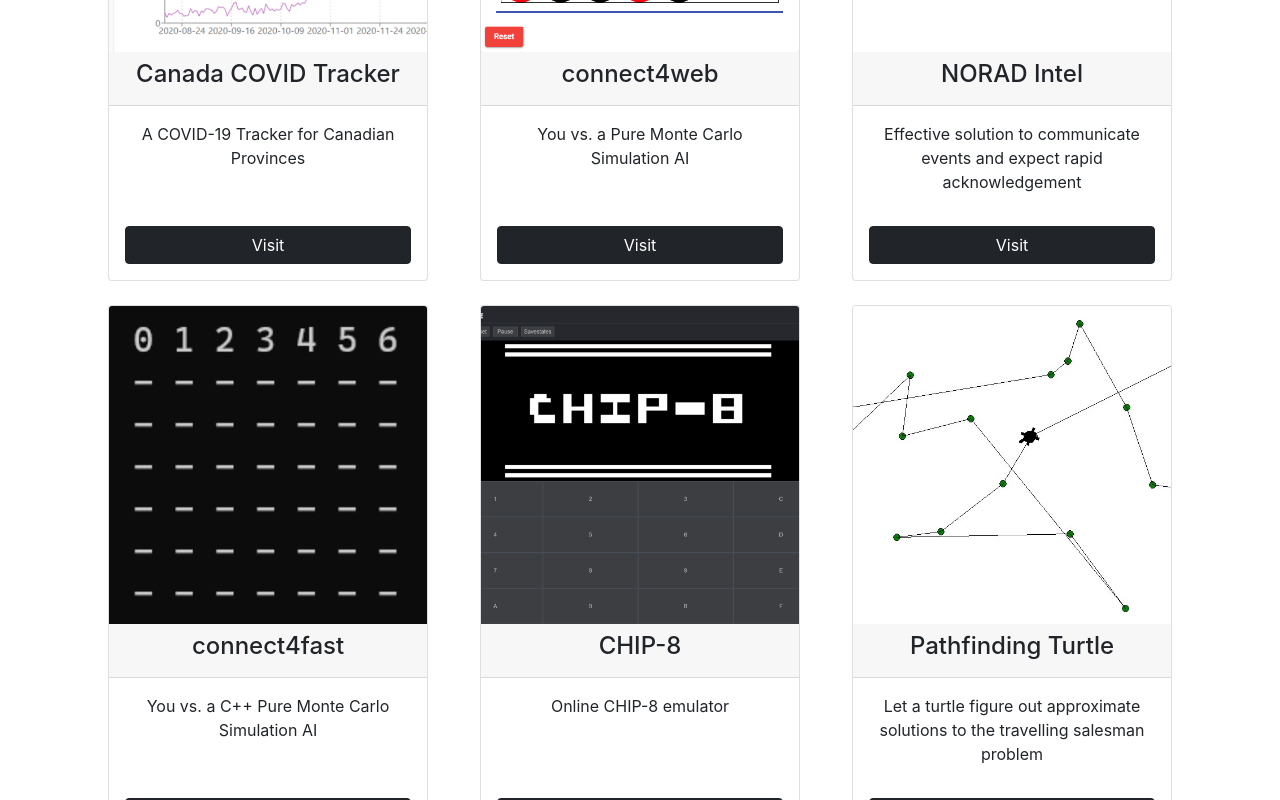
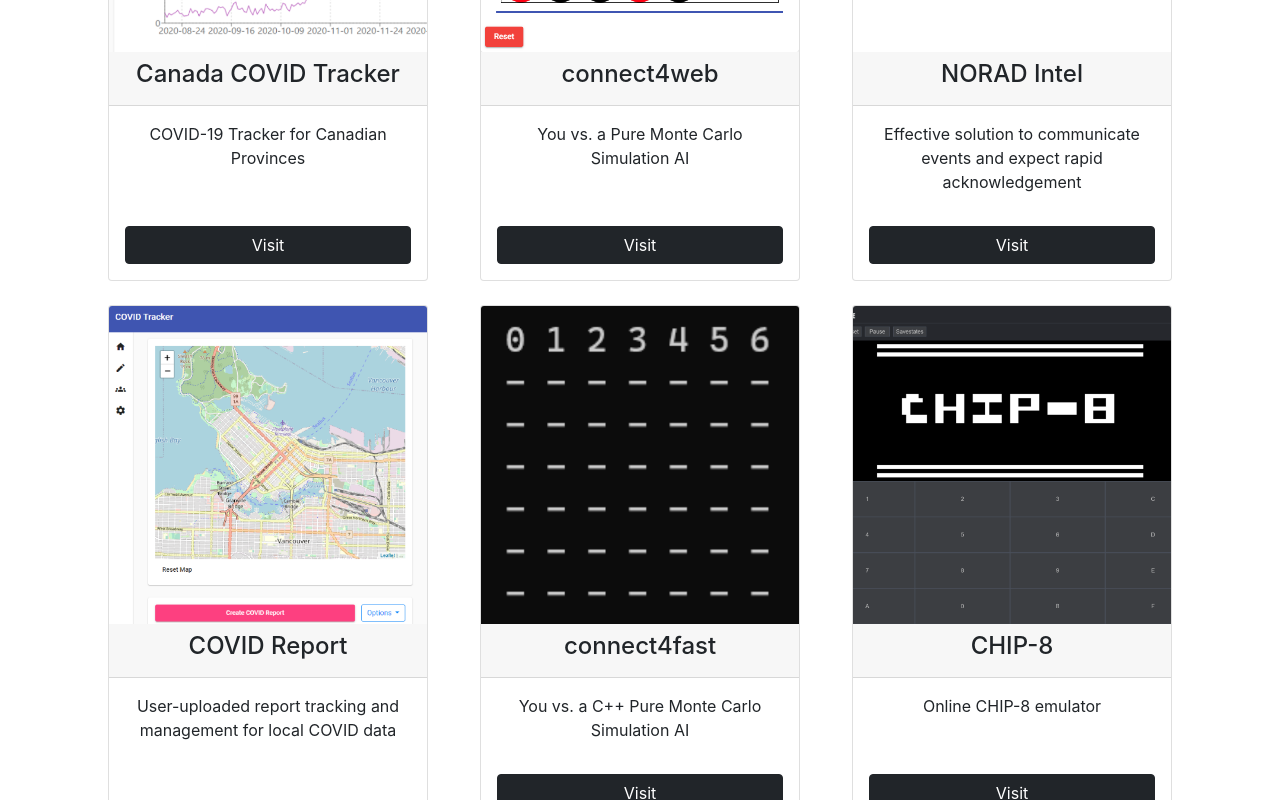
Before and after one commit to kylesaburao/kylesaburao.github.io, a React (Create React App) app: page / in a window 1280 px wide. Shown: the part 1160-1960 px from the top of the page. Built offline with nearby package versions, Linux system fonts and the light colour scheme; the HTML template or start-up script is replaced by a standard one.

Commit message:
Add 218 project

```diff
--- a/src/section/Projects.tsx
+++ b/src/section/Projects.tsx
@@ -7,6 +7,7 @@
 import covidtracker from "../img/covidtracker.png";
 import norad from "../img/norad.png";
 import pathfinder from "../img/pathfinder.png";
+import tracker from "../img/tracker.png";
 
 function Project(name, description, image, link) {
   return { name, description, image, link };
@@ -16,7 +17,7 @@
   const projects = [
     Project(
       "Canada COVID Tracker",
-      "A COVID-19 Tracker for Canadian Provinces",
+      "COVID-19 Tracker for Canadian Provinces",
       covidtracker,
       "https://github.com/kylesaburao/covid-tracker"
     ),
@@ -31,6 +32,12 @@
       "Effective solution to communicate events and expect rapid acknowledgement",
       norad,
       "https://devpost.com/software/norad-intel"
+    ),
+    Project(
+      "COVID Report",
+      "User-uploaded report tracking and management for local COVID data",
+      tracker,
+      ""
     ),
     Project(
       "connect4fast",
@@ -56,9 +63,11 @@
     return (
       <div className="h-100 d-flex flex-column justify-content-between">
         <p>{project.description}</p>
-        <Button variant="dark" href={project.link}>
-          Visit
-        </Button>
+        {project.link && (
+          <Button variant="dark" href={project.link}>
+            Visit
+          </Button>
+        )}
       </div>
     );
   };
```
Also changed, not shown: src/img/tracker.png (added).
